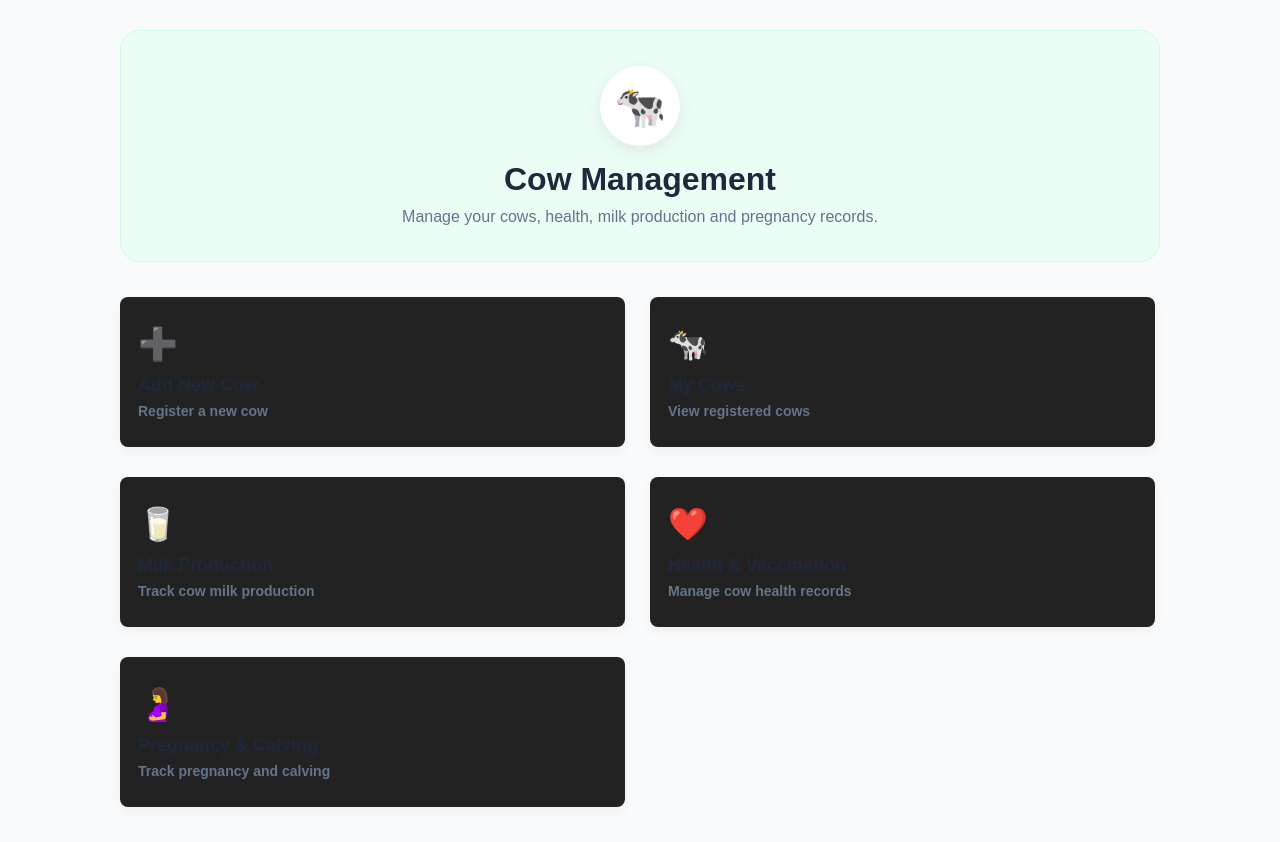
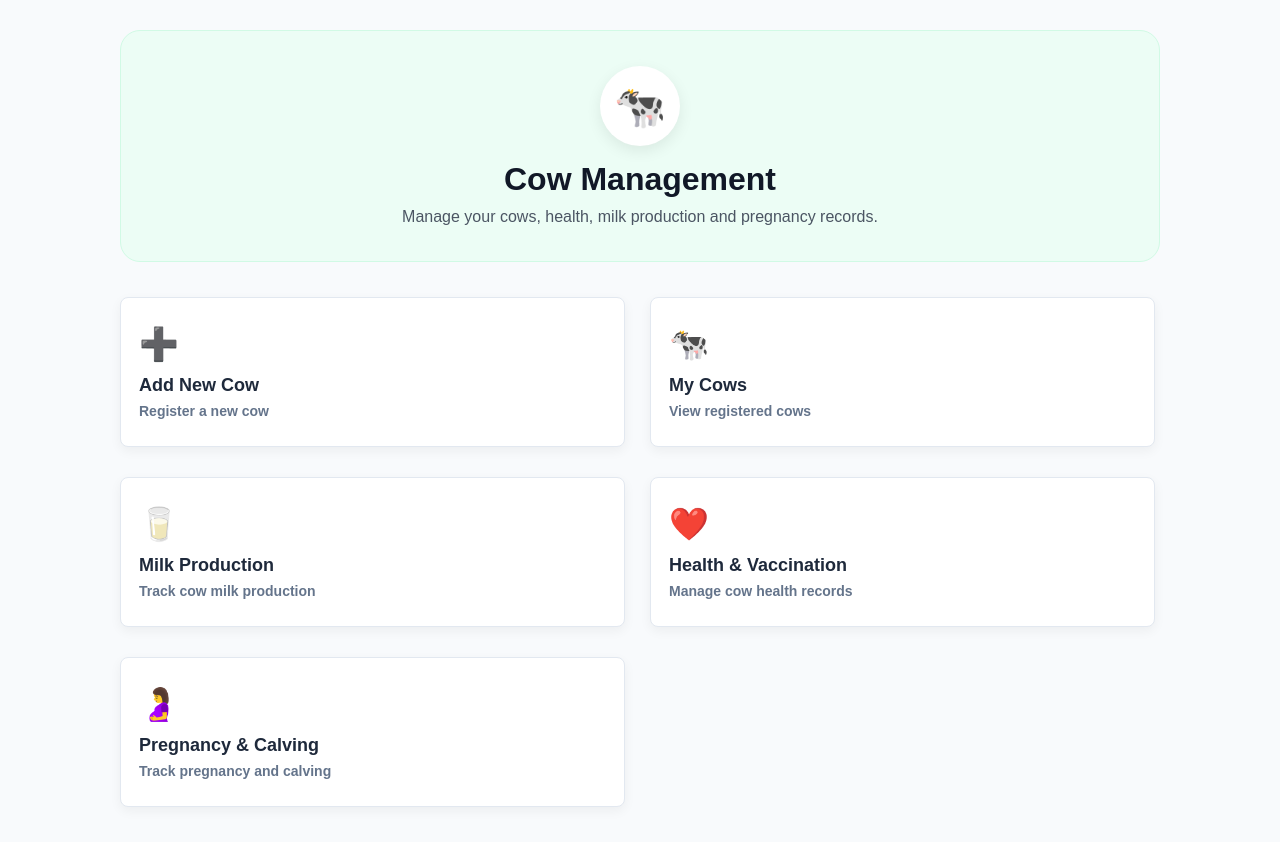
Before and after one commit to krushnachandre18/Smart-dairy-agriculture-, a React (Vite) app: page /farmer/cows in a window 1280 px wide. Built offline with nearby package versions, Linux system fonts and the light colour scheme.

Commit message:
Fix cow management page colors

```diff
--- a/src/pages/farmer/cows.css
+++ b/src/pages/farmer/cows.css
@@ -755,3 +755,45 @@
 .pregnancy-history-card td {
   vertical-align: middle;
 }
+/* Cow Management Text Color Fix */
+
+.cows-page {
+  color: #1f2937;
+}
+
+.cows-page h1,
+.cows-page h2,
+.cows-page h3 {
+  color: #111827;
+}
+
+.cows-page p {
+  color: #4b5563;
+}
+
+
+/* =========================
+   COW MENU COLOR FIX
+========================= */
+
+.cows-page .cow-menu-card {
+  background: #ffffff !important;
+  color: #1e293b !important;
+  border: 1px solid #e2e8f0 !important;
+}
+
+.cows-page .cow-menu-card strong {
+  color: #1e293b !important;
+}
+
+.cows-page .cow-menu-card small {
+  color: #64748b !important;
+}
+
+.cows-page .cow-menu-card span {
+  color: inherit !important;
+}
+
+.cows-page .cow-menu-card:hover {
+  background: #ffffff !important;
+}
```
